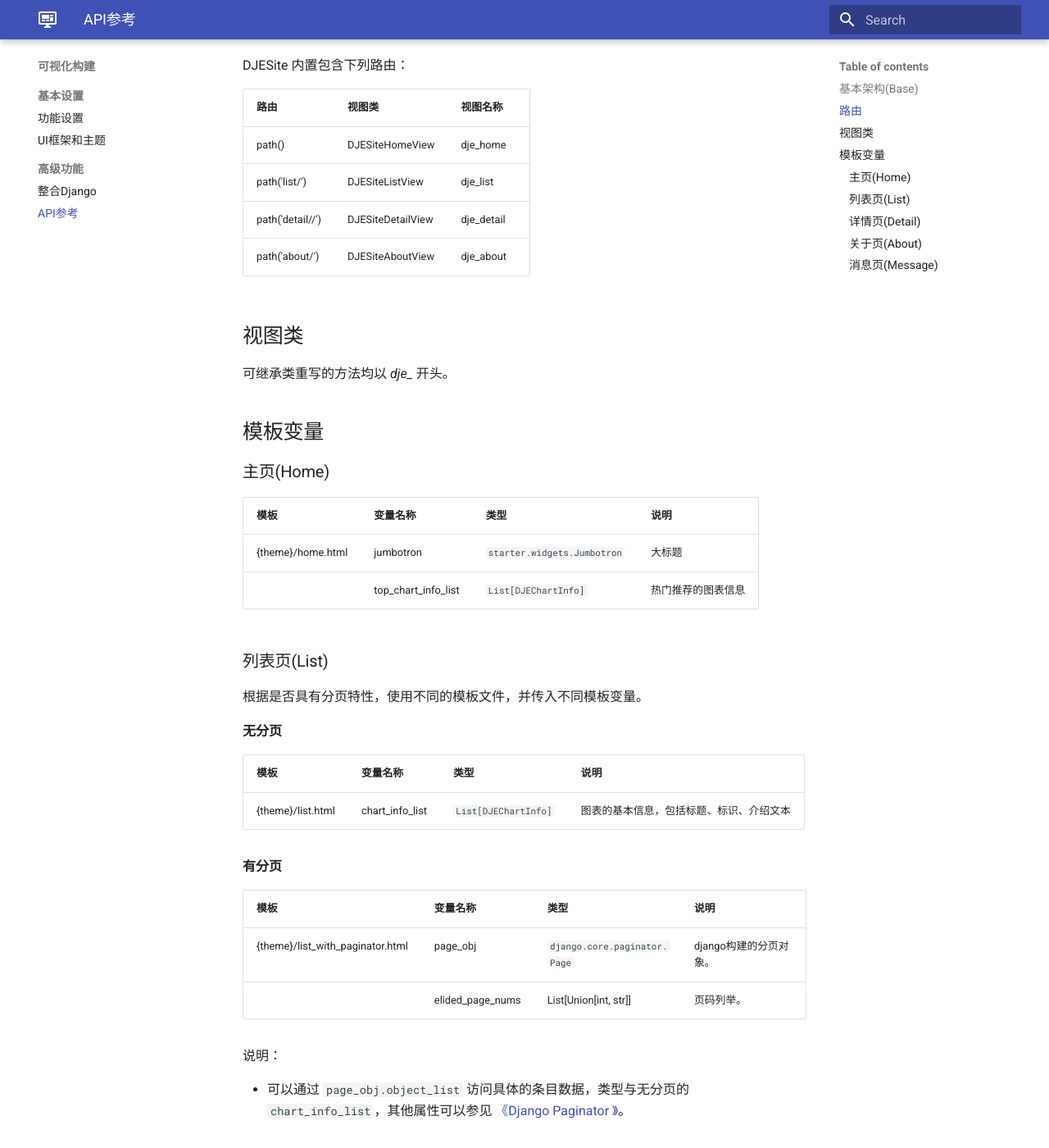
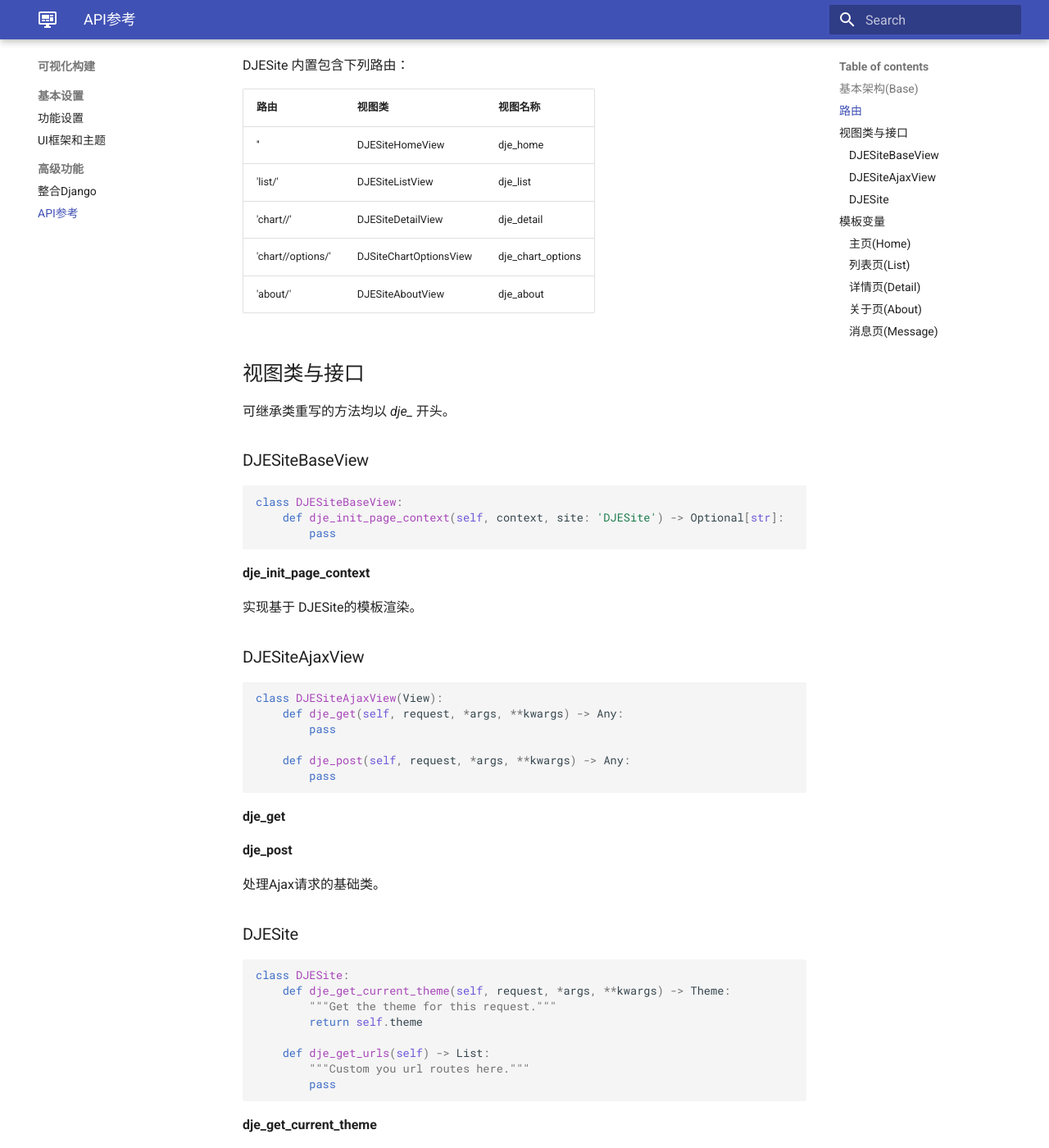
Before and after one commit to kinegratii/django-echarts, an MkDocs documentation site: the page built from docs/starter/reference.md, in a window 1280 px wide and 1400 px high, scrolled down 741 px. Shown: the whole window at 82% size. Built offline with MkDocs 1.6.1 and Material for MkDocs 9.7.7, drawn with Linux system fonts in a browser that asks for light colours; some of the changed text lies outside the part shown.

Commit message:
Add chart options api

````diff
--- a/docs/starter/reference.md
+++ b/docs/starter/reference.md
@@ -20,16 +20,67 @@
 
 DJESite 内置包含下列路由：
 
-| 路由                        | 视图类            | 视图名称   |
-| --------------------------- | ----------------- | ---------- |
-| path()                      | DJESiteHomeView   | dje_home   |
-| path('list/')               | DJESiteListView   | dje_list   |
-| path('detail/<slug:name>/') | DJESiteDetailView | dje_detail |
-| path('about/')              | DJESiteAboutView  | dje_about  |
+| 路由                         | 视图类                 | 视图名称          |
+| ---------------------------- | ---------------------- | ----------------- |
+| ''                           | DJESiteHomeView        | dje_home          |
+| 'list/'                      | DJESiteListView        | dje_list          |
+| 'chart/<slug:name>/'         | DJESiteDetailView      | dje_detail        |
+| 'chart/<slug:name>/options/' | DJSiteChartOptionsView | dje_chart_options |
+| 'about/'                     | DJESiteAboutView       | dje_about         |
 
-## 视图类
+## 视图类与接口
 
 可继承类重写的方法均以 *dje_* 开头。
+
+### DJESiteBaseView
+
+```python
+class DJESiteBaseView:
+    def dje_init_page_context(self, context, site: 'DJESite') -> Optional[str]:
+        pass
+```
+
+**dje_init_page_context**
+
+实现基于 DJESite的模板渲染。
+
+### DJESiteAjaxView
+
+```python
+class DJESiteAjaxView(View):
+    def dje_get(self, request, *args, **kwargs) -> Any:
+        pass
+
+    def dje_post(self, request, *args, **kwargs) -> Any:
+        pass
+```
+
+**dje_get**
+
+**dje_post**
+
+处理Ajax请求的基础类。
+
+### DJESite
+
+```python
+class DJESite:
+    def dje_get_current_theme(self, request, *args, **kwargs) -> Theme:
+        """Get the theme for this request."""
+        return self.theme
+
+    def dje_get_urls(self) -> List:
+        """Custom you url routes here."""
+        pass
+```
+
+**dje_get_current_theme**
+
+返回基于当前用户请求的主题对象。
+
+**dje_get_urls**
+
+返回自定义的视图路由配置。
 
 ## 模板变量
 
````
Also changed, not shown: .travis.yml (deleted, +0 -17 lines), README-EN.md (+4 -4 lines), README.md (+3 -4 lines), docs/changelog.md (+1 -0 lines), docs/guides/configure.md (+2 -3 lines), docs/guides/views_renders.md (+1 -1 lines), docs/index.md (+4 -4 lines), 5 other files.
